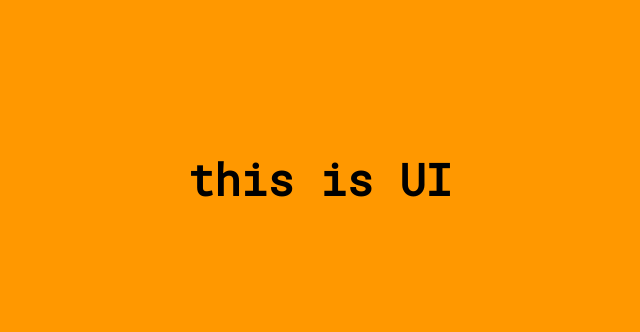
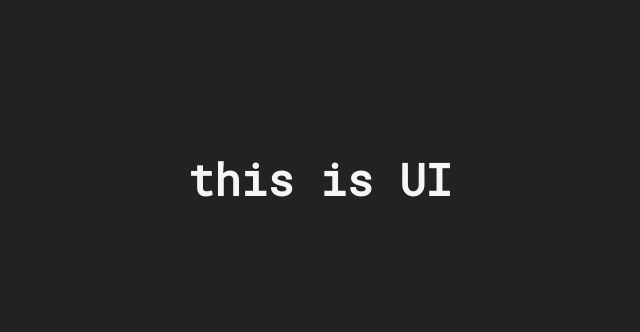
Before and after one commit to thisisui/thisisui, a website: page index.html in a window 1280 px wide. Shown: the whole page, without its empty margins (320-960 px from the left). Drawn offline with Linux system fonts and the light colour scheme.

Commit message:
Fix for page

```diff
--- a/style.css
+++ b/style.css
@@ -1,6 +1,6 @@
 body {
-    background-color: #FF9800;
-    color: black;
+    background-color: #222;
+    color: #f5f5f5;
 }
 
 .vertical-container {
```
